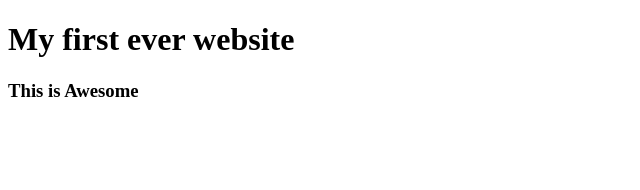
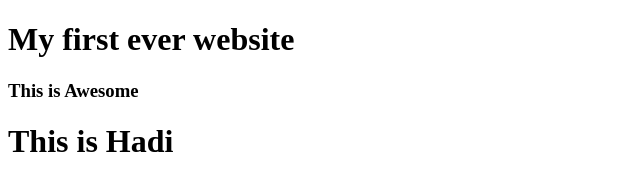
Before and after one commit to HadiAnik/my-first-website, a plain HTML site: page index.html in a window 1280 px wide. Shown: the whole page, without its empty margins (0-640 px from the left). Drawn offline with Linux system fonts and the light colour scheme.

Commit message:
add hadi

```diff
--- a/index.html
+++ b/index.html
@@ -9,5 +9,6 @@
 <body>
     <h1>My first ever website</h1>
     <h3>This is Awesome</h3>
+    <h1>This is Hadi</h1>
 </body>
 </html>
```
